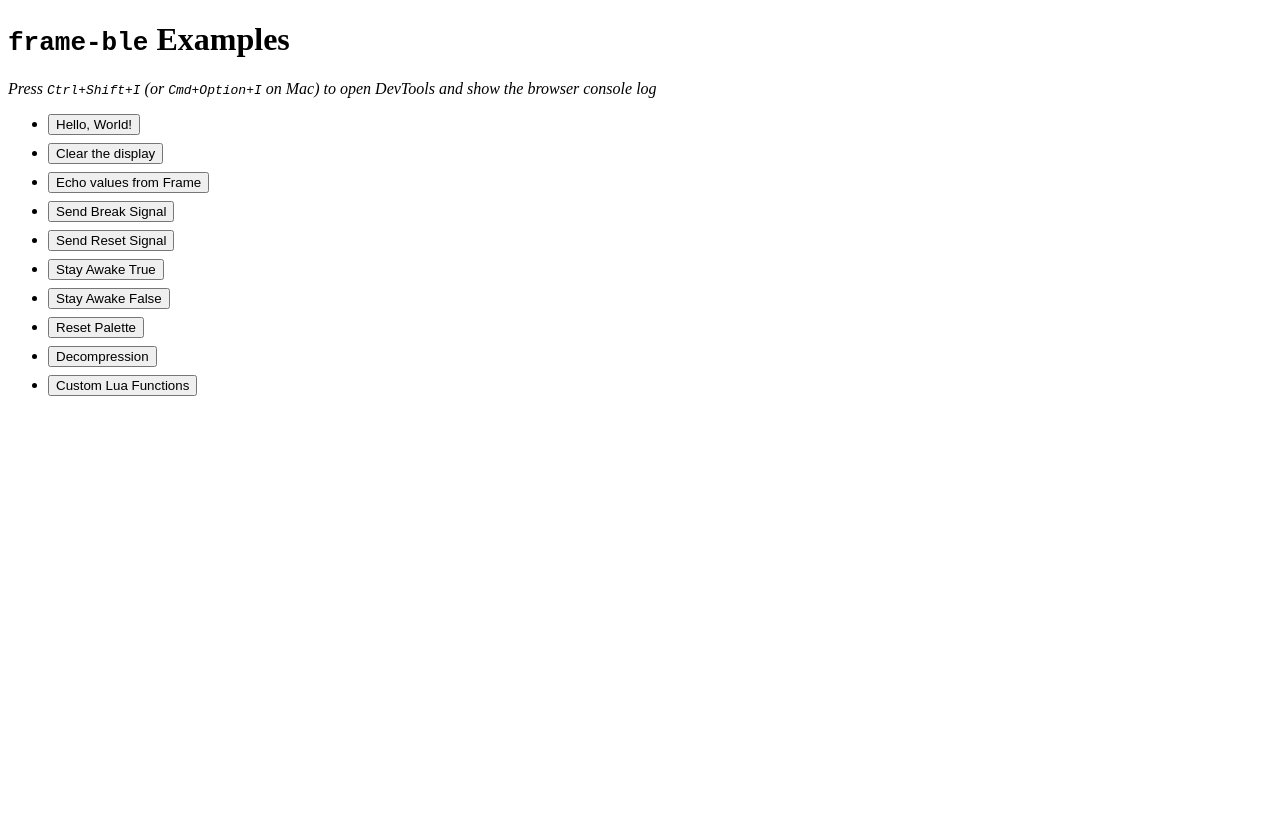
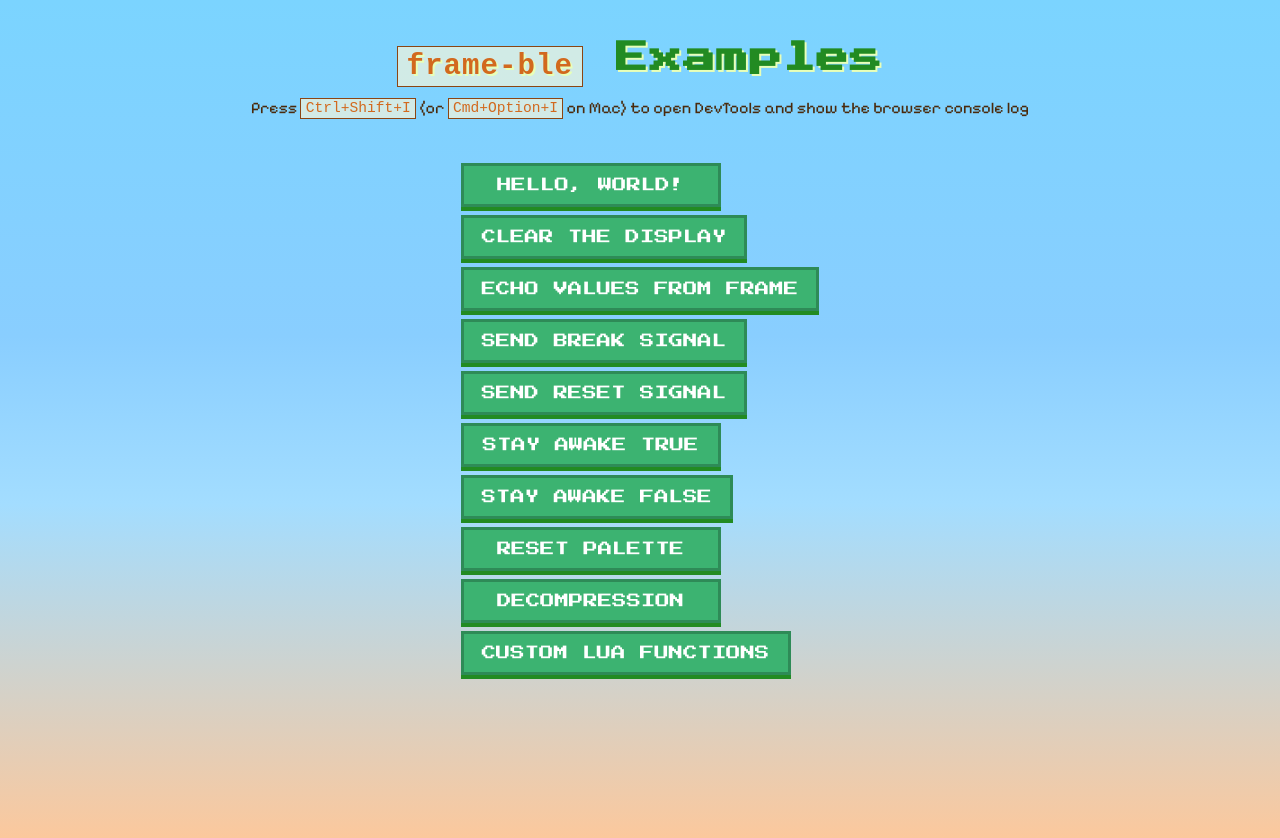
Before and after one commit to CitizenOneX/frame-ble-webbluetooth, a website built with Vite: page example/index.html in a window 1280 px wide. Before the commit the page ends 800 px from the top, so only its background shows below. Built offline with nearby package versions, Linux system fonts and the light colour scheme.

Commit message:
restyled example page

```diff
--- a/example/index.html
+++ b/example/index.html
@@ -2,7 +2,7 @@
 <html>
   <head>
     <title>frame-ble Examples</title>
-
+    <link rel="stylesheet" href="retro_styles.css" />
     <script type="module">
       const exampleModules = import.meta.glob('./*.js');
       async function runExample(exampleName) {
--- /dev/null
+++ b/example/retro_styles.css
@@ -0,0 +1,121 @@
+/* Import a pixel font - Press Start 2P or Pixelify Sans are still good */
+@import url('https://fonts.googleapis.com/css2?family=Press+Start+2P&family=Pixelify+Sans:wght@400..700&display=swap');
+
+body {
+    /* Sky-like gradient background */
+    background: linear-gradient(to bottom, #7bd4ff 0%, #89ceff 40%, #a3ddff 60%, #fcc89c 100%);
+    /* Or a solid light blue: background-color: #7bd4ff; */
+    color: #3a200c; /* Dark brown text for good contrast on light background */
+    font-family: 'Pixelify Sans', 'Press Start 2P', Courier, monospace;
+    font-size: 18px; /* Pixelify Sans can be a bit more readable at slightly larger sizes */
+    image-rendering: pixelated;
+    -webkit-font-smoothing: none;
+    -moz-osx-font-smoothing: grayscale;
+    font-smooth: never;
+    margin: 0; /* Remove default margin */
+    padding: 20px;
+    min-height: 100vh; /* Ensure gradient covers full height */
+    display: flex;
+    flex-direction: column;
+    align-items: center; /* Center content on the page */
+}
+
+.content-wrapper { /* Optional: Add this div around your h1, em, and ul in HTML */
+    background-color: rgba(255, 255, 255, 0.6); /* Semi-transparent white background for readability */
+    padding: 20px;
+    border-radius: 0; /* Sharp edges for pixel style */
+    border: 4px solid #5c3c14; /* Brown border, like earth */
+    box-shadow: 0px 0px 0px 4px #3a200c; /* Darker brown outer "shadow" to make it look blocky */
+    width: 80%;
+    max-width: 700px;
+    text-align: center;
+}
+
+h1 {
+    color: #228B22; /* Forest Green */
+    font-family: 'Press Start 2P', Courier, monospace; /* Chunky font for title */
+    font-size: 1.8em; /* Adjust as needed */
+    text-align: center;
+    letter-spacing: 1px;
+    /* text-shadow for a subtle outline or depth, inspired by landscape elements */
+    text-shadow:
+        2px 2px 0px #e8ffb8; /* Light greenish-yellow highlight/outline */
+    margin-bottom: 15px;
+}
+
+em { /* The subtitle: "Press Ctrl+Shift+I..." */
+    color: #4a2a0c; /* Darker brown, like tree trunks or rich earth */
+    font-size: 0.9em;
+    display: block;
+    text-align: center;
+    margin-bottom: 25px;
+    font-style: normal; /* Pixel fonts often look better without italics */
+}
+
+code {
+    color: #d2691e; /* Chocolate/Brown color for code */
+    background-color: rgba(245, 245, 220, 0.7); /* Beige, like sand/path, slightly transparent */
+    padding: 0.1em 0.3em;
+    border: 1px solid #8b4513; /* SaddleBrown border */
+    font-size: 0.9em;
+}
+
+ul {
+    list-style-type: none;
+    padding-left: 0;
+    margin-top: 20px;
+}
+
+li {
+    margin-bottom: 10px;
+}
+
+button {
+    background-color: #3cb371; /* MediumSeaGreen - like grass */
+    color: #FFFFFF;           /* White text */
+    border: 3px solid #2e8b57; /* SeaGreen - darker grass border */
+    padding: 12px 18px;
+    font-family: 'Press Start 2P', 'Pixelify Sans', Courier, monospace;
+    font-size: 0.8em; /* Buttons with Press Start 2P often need smaller font size */
+    cursor: pointer;
+    text-transform: uppercase;
+    display: inline-block;
+    min-width: 260px;
+    text-align: center;
+    appearance: none;
+    -webkit-appearance: none;
+    -moz-appearance: none;
+    /* Create a "blocky" shadow effect for a 3D platform look */
+    box-shadow: 0px 4px 0px 0px #228B22; /* Darker green "depth" */
+    position: relative;
+    top: 0;
+    transition: top 0.05s ease-out, box-shadow 0.05s ease-out;
+}
+
+button:hover {
+    background-color: #66cdaa; /* MediumAquaMarine - lighter grass */
+    color: #fff5ee;           /* SeaShell white */
+    border-color: #3cb371;
+    top: -2px; /* Slight lift effect */
+    box-shadow: 0px 6px 0px 0px #228B22; /* Increase shadow depth */
+}
+
+button:active {
+    background-color: #2e8b57; /* SeaGreen */
+    color: #f0fff0;           /* Honeydew */
+    border-color: #228B22;
+    top: 2px; /* Press down effect */
+    box-shadow: 0px 2px 0px 0px #1a5930; /* Reduce shadow depth */
+}
+
+/* Simple pixelated cloud shapes - you could add a few of these as decorative elements if you modify HTML */
+/*
+.cloud {
+    width: 100px;
+    height: 30px;
+    background: #f0f8ff; // AliceBlue
+    border: 2px solid #e6e6fa; // Lavender
+    position: absolute; // Example positioning
+    // Add more specific pixel-like shaping with box-shadows or pseudo-elements
+}
+*/
```
